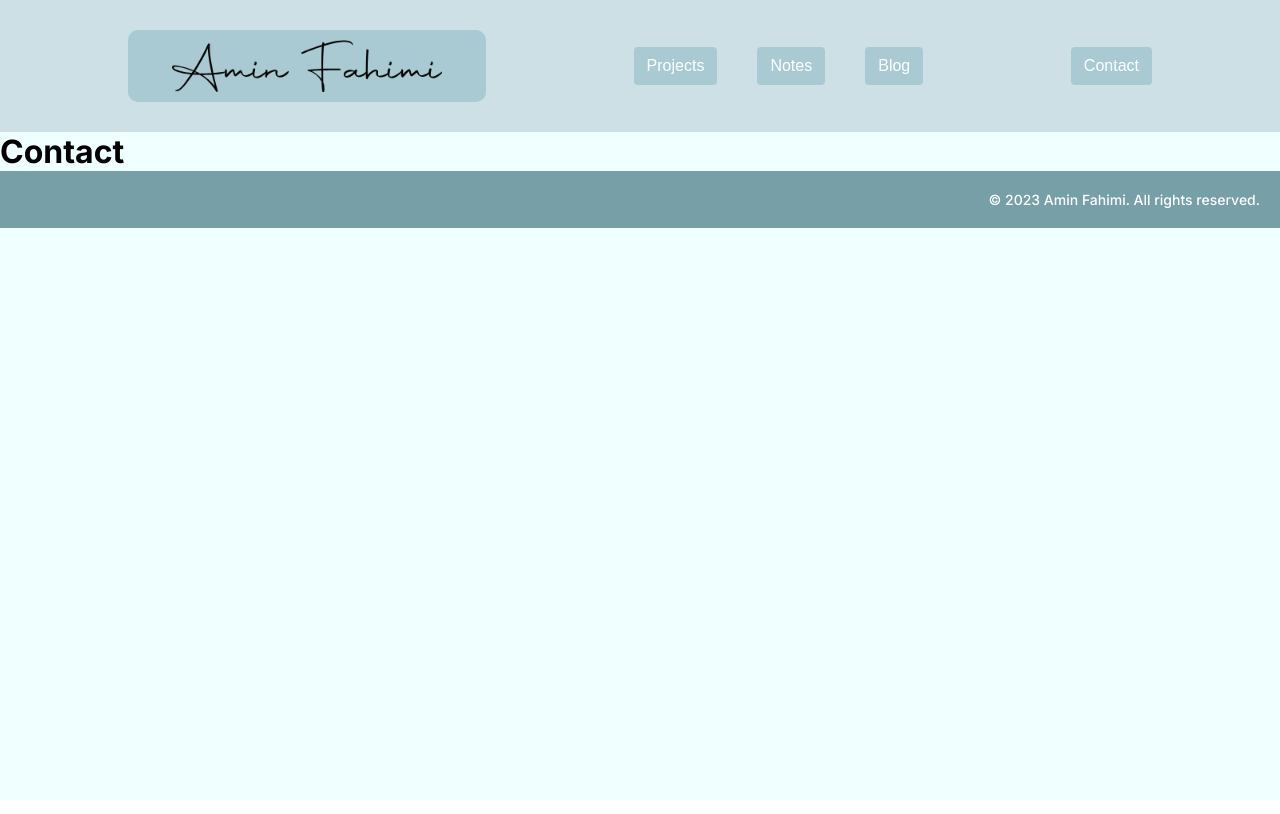
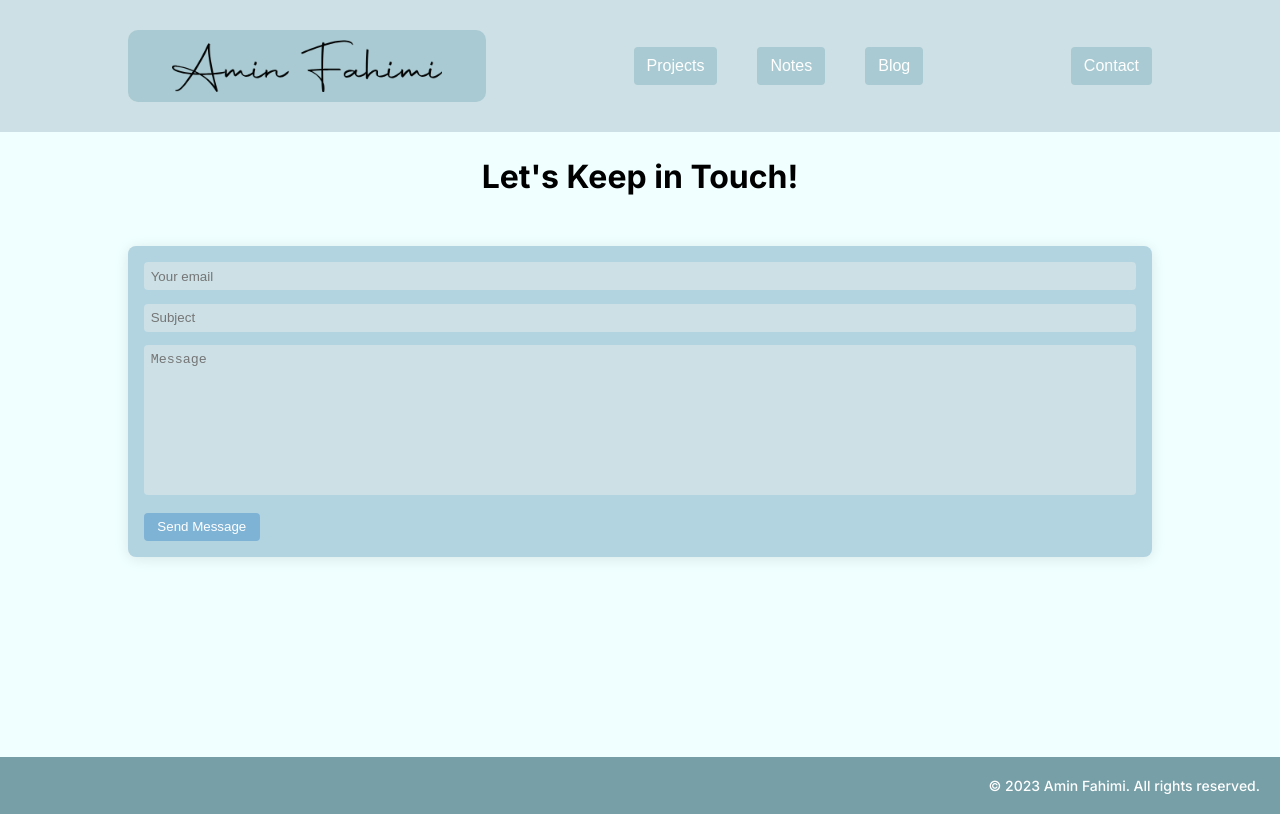
Before and after one commit to afahimi/afahimi.github.io, a React (Create React App) app: page /contact in a window 1280 px wide. Built offline with nearby package versions, Linux system fonts and the light colour scheme.

Commit message:
nonfunctional contact form

```diff
--- a/package.json
+++ b/package.json
@@ -12,6 +12,7 @@
     "@testing-library/jest-dom": "^5.16.5",
     "@testing-library/react": "^13.4.0",
     "@testing-library/user-event": "^13.5.0",
+    "axios": "^1.4.0",
     "react": "^18.2.0",
     "react-bootstrap": "^2.7.4",
     "react-dom": "^18.2.0",
--- /dev/null
+++ b/src/components/pages/Contact/Components/ContactForm.js
@@ -0,0 +1,49 @@
+import React, { useState } from 'react';
+import axios from 'axios';
+import classes from './ContactForm.module.css';
+
+const ContactForm = () => {
+    const [email, setEmail] = useState("");
+    const [subject, setSubject] = useState("");
+    const [message, setMessage] = useState("");
+
+    const handleSubmit = (e) => {
+        e.preventDefault();
+
+        axios({
+            method: "POST",
+            url:"http://localhost:3002/send", //TODO change this to the actual url
+            data: {
+                email: email,
+                subject: subject,
+                message: message
+            }
+        }).then((response)=>{
+            if (response.data.status === 'success'){
+                alert("Message Sent.");
+                resetForm()
+            } else if(response.data.status === 'fail'){
+                alert("Message failed to send.")
+            }
+        })
+    }
+
+    const resetForm=()=>{
+        setEmail("");
+        setSubject("");
+        setMessage("");
+    }
+
+    return (
+        <div className={classes.contactForm}>
+            <form onSubmit={handleSubmit} method="POST">
+                <input type="email" className={classes.inputField} placeholder="Your email" value={email} onChange={(e) => setEmail(e.target.value)} required/>
+                <input type="text" className={classes.inputField} placeholder="Subject" value={subject} onChange={(e) => setSubject(e.target.value)} required/>
+                <textarea className={classes.textArea} placeholder="Message" value={message} onChange={(e) => setMessage(e.target.value)} required/>
+                <input type="submit" className={classes.submitButton} value="Send Message"/>
+            </form>
+        </div>
+    );
+}
+
+export default ContactForm;
--- /dev/null
+++ b/src/components/pages/Contact/Components/ContactForm.module.css
@@ -0,0 +1,35 @@
+.contactForm {
+    width: 80%;
+    margin: 0 auto;
+    padding: 1em;
+    background-color: #B2D4E1;
+    border-radius: 8px;
+    box-shadow: 0px 2px 15px rgba(0, 0, 0, 0.1);
+}
+
+.inputField, .textArea {
+    width: 100%;
+    padding: 0.5em;
+    margin-bottom: 1em;
+    border-radius: 4px;
+    border: none;
+    background-color: #CCE0E5;
+}
+
+.textArea {
+    height: 150px;
+    resize: none;
+}
+
+.submitButton {
+    padding: 0.5em 1em;
+    color: white;
+    border: none;
+    border-radius: 4px;
+    background-color: #7FB3D5;
+    cursor: pointer;
+}
+
+.submitButton:hover {
+    background-color: #5499C7;
+}
--- a/src/components/pages/Contact/Contact.js
+++ b/src/components/pages/Contact/Contact.js
@@ -1,14 +1,19 @@
 import React from "react";
-import {H1} from "../../UI/Elements/Typography/Typography";
+import { H1 } from "../../UI/Elements/Typography/Typography";
+import ContactForm from "./Components/ContactForm";
+import classes from "./Contact.module.css";
 
 const Contact = () => {
-    return (
-        <>
-            <H1>
-                Contact
-            </H1>
-        </>
-    )
-}
+  return (
+    <>
+      <div className={classes.titleText}>
+        <H1>Let's Keep in Touch!</H1>
+      </div>
+      <div className={classes.cform}>
+        <ContactForm />
+      </div>
+    </>
+  );
+};
 
 export default Contact;
--- /dev/null
+++ b/src/components/pages/Contact/Contact.module.css
@@ -0,0 +1,9 @@
+.titleText {
+    text-align: center;
+    margin-top: 25px;
+    margin-bottom: 50px;
+}
+
+.cform {
+    margin-bottom: 200px;
+}
```
Also changed, not shown: 1 other file (tests, documents, lock files or other folders).
